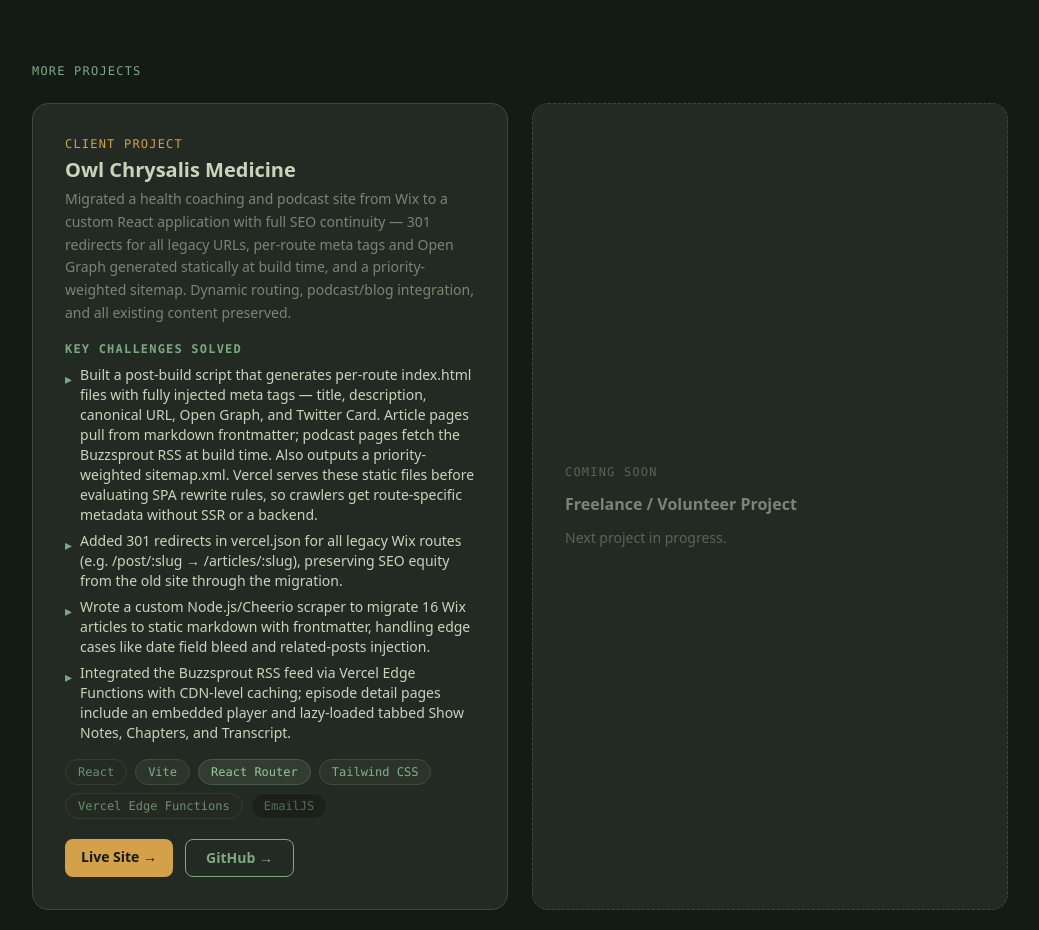
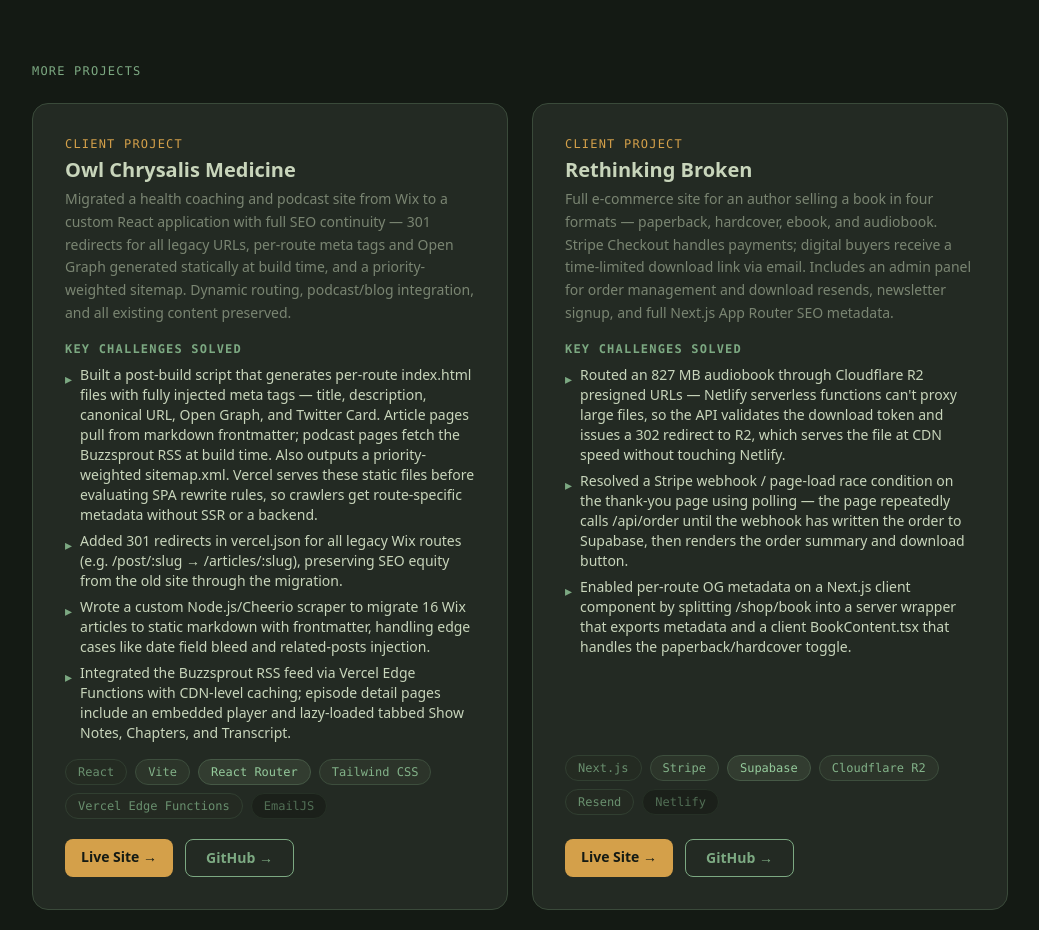
Before and after one commit to michaelkaffel/portfolio, a React (Vite) app: page /projects in a window 1280 px wide. Shown: the part 1102-2032 px from the top of the page, without its empty margins (120-1159 px from the left). Built offline with nearby package versions, Linux system fonts and the light colour scheme.

Commit message:
update project section with new project

```diff
--- a/src/pages/Projects.jsx
+++ b/src/pages/Projects.jsx
@@ -7,6 +7,7 @@
 
 const stack = ['React', 'Node.js', 'Express', 'MongoDB', 'Playwright', 'Google Cloud']
 const ocmStack = ['React', 'Vite', 'React Router', 'Tailwind CSS', 'Vercel Edge Functions', 'EmailJS']
+const rbStack = ['Next.js', 'Stripe','Supabase', 'Cloudflare R2', 'Resend', 'Netlify']
 
 const Projects = () => {
     useDocumentTitle('Projects');
@@ -160,17 +161,67 @@
                             </div>
                         </div>
 
-                        {/* Placeholder */}
-                        <div className='bg-moss-surface border border-moss-border border-dashed rounded-2xl p-8 flex flex-col gap-3 justify-center items-start'>
-                            <span className='text-moss-text-muted font-mono text-xs uppercase tracking-widest'>
-                                Coming Soon
-                            </span>
-                            <h3 className='text-moss-text-secondary font-semibold'>
-                                Freelance / Volunteer Project
-                            </h3>
-                            <p className='text-moss-text-muted text-sm'>
-                                Next project in progress.
-                            </p>
+                        {/* Rethinking Broken */}
+                        <div className='bg-moss-surface border border-moss-border rounded-2xl p-8 flex flex-col justify-between gap-4'>
+                            <div className='flex flex-col gap-1'>
+                                <p className='text-moss-amber font-mono text-xs uppercase tracking-widest'>
+                                    Client Project
+                                </p>
+                                <h3 className='text-xl font-bold text-moss-text-primary'>
+                                    Rethinking Broken
+                                </h3>
+                                <p className='text-moss-text-secondary text-sm leading-relaxed'>
+                                    Full e-commerce site for an author selling a book in four formats
+                                    — paperback, hardcover, ebook, and audiobook. Stripe Checkout
+                                    handles payments; digital buyers receive a time-limited download
+                                    link via email. Includes an admin panel for order management and
+                                    download resends, newsletter signup, and full Next.js App Router
+                                    SEO metadata.
+                                </p>
+                                <div className='flex flex-col gap-2'>
+                                <h4 className='text-moss-green font-semibold text-xs uppercase tracking-widest font-mono mt-3'>
+                                    Key Challenges Solved
+                                </h4>
+                                <ul className='flex flex-col gap-1.5'>
+                                    {[
+                                        'Routed an 827 MB audiobook through Cloudflare R2 presigned URLs — Netlify serverless functions can\'t proxy large files, so the API validates the download token and issues a 302 redirect to R2, which serves the file at CDN speed without touching Netlify.',
+                                        'Resolved a Stripe webhook / page-load race condition on the thank-you page using polling — the page repeatedly calls /api/order until the webhook has written the order to Supabase, then renders the order summary and download button.',
+                                        'Enabled per-route OG metadata on a Next.js client component by splitting /shop/book into a server wrapper that exports metadata and a client BookContent.tsx that handles the paperback/hardcover toggle.',
+                                    ].map((item) => (
+                                        <li key={item} className='text-moss-text-primary text-sm flex items-start gap-2'>
+                                            <span className='text-moss-green mt-1 flex-shrink-0'>▸</span>
+                                            {item}
+                                        </li>
+                                    ))}
+                                </ul>
+                            </div>
+                            </div>
+
+
+
+
+
+                            <div className='flex flex-wrap gap-3 pt-1'>
+                                <div className='mb-3'>
+                                <ShimmerTags items={rbStack}/>
+                                </div>
+                                <a
+                                    href='https://rethinkingbroken.com'
+                                    target='_blank'
+                                    rel='noopener noreferrer'
+                                    className='bg-moss-amber hover:bg-moss-amber-bright text-moss-deep font-semibold px-4 py-2 rounded-lg transition-colors duration-200 text-sm'
+                                >
+                                    Live Site →
+                                </a>
+                                <a
+                                    href='https://github.com/michaelkaffel/rethinking-broken'
+                                    target='_blank'
+                                    rel='noopener noreferrer'
+                                    className='border border-moss-green hover:border-moss-green-bright text-moss-green hover:text-moss-green-bright font-semibold px-5 py-2 rounded-lg transition-colors duration-200 text-sm'
+                                >
+                                    GitHub →
+                                </a>
+                            </div>
                         </div>
                     </div>
                 </section>
```
